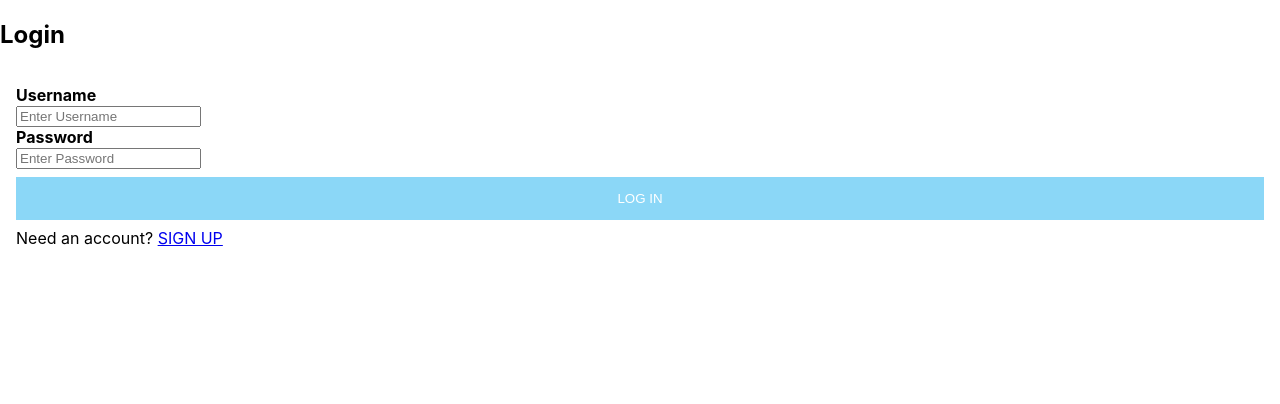
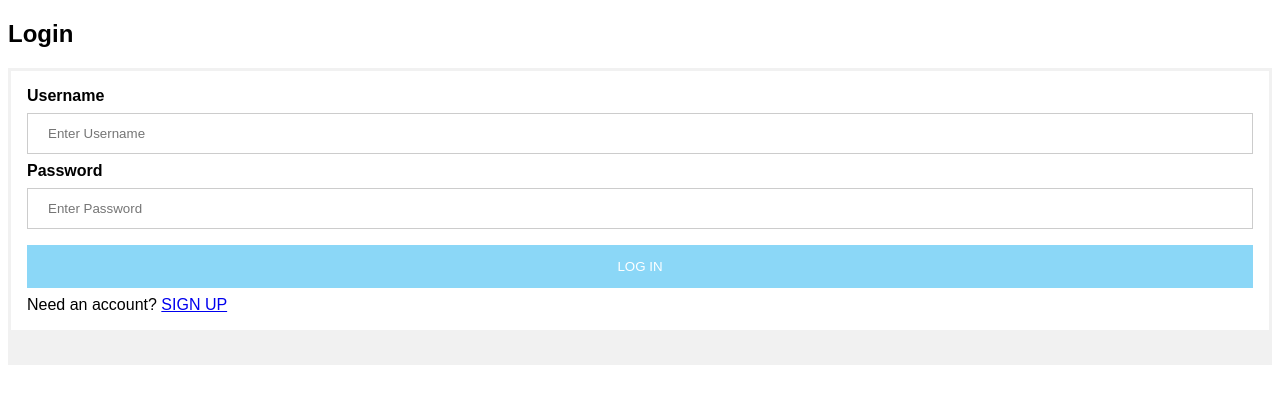
Before and after one commit to jrfreyes/react-project, a React (Create React App) app: page / in a window 1280 px wide. Shown: the top 404 px of the page. Built offline with nearby package versions, Linux system fonts and the light colour scheme.

Commit message:
Fix layout

```diff
--- a/src/components/App/App.js
+++ b/src/components/App/App.js
@@ -78,7 +78,7 @@ function PillIntake() {
 function NoMatch() {
     return (
         <div className='center'>
-            <img src='internet_404_page_not_found.png' alt='Nothing to see here' />
+            <img src='/internet_404_page_not_found.png' alt='Nothing to see here' />
         </div>
     )
 }
--- a/src/components/App/Login/Login.css
+++ b/src/components/App/Login/Login.css
@@ -1,3 +1,16 @@
+body {font-family: Arial, Helvetica, sans-serif;}
+form {border: 3px solid #f1f1f1;}
+
+input[type=text], input[type=password] {
+  width: 100%;
+  padding: 12px 20px;
+  margin: 8px 0;
+  display: inline-block;
+  border: 1px solid #ccc;
+  box-sizing: border-box;
+}
+
+
 button {
   background-color: #8bd7f7;
   color: white;
@@ -34,6 +47,6 @@ span.psw {
 }
 
 
-.container {
-  background-color:#f1f1f1,
+.grey {
+  background-color:#f1f1f1
 }
--- a/src/components/App/Login/Login.js
+++ b/src/components/App/Login/Login.js
@@ -9,7 +9,8 @@ export default function Login( {setToken} ) {
     async function handleSubmit(e) {
         e.preventDefault();
         console.log(username+password);
-        setToken({token: 'Hello'});
+        // for now maybe just use LocalStorage as database analogue
+        setToken({token: 'Hello'}); // Token should be taken from a server ideally
     }
     return (
         <div className="Login">
@@ -32,7 +33,7 @@ export default function Login( {setToken} ) {
                 </label>
             </div>
 
-            <div className="container">
+            <div className="container grey">
 
             </div>
             </form>
--- a/src/components/App/useToken.js
+++ b/src/components/App/useToken.js
@@ -2,7 +2,7 @@ import { useState } from "react";
 
 export default function useToken() {
     const getToken = () => {
-        const tokenString = sessionStorage.getItem('token');
+        const tokenString = localStorage.getItem('token');
         const userToken = JSON.parse(tokenString);
         return userToken?.token;
     }
@@ -10,7 +10,7 @@ export default function useToken() {
     const [token, setToken] = useState(getToken());
 
     const saveToken = userToken => {
-        sessionStorage.setItem('token', JSON.stringify(userToken));
+        localStorage.setItem('token', JSON.stringify(userToken));
         setToken(userToken.token);
         console.log(userToken.token);
     }
--- a/src/index.css
+++ b/src/index.css
@@ -1,5 +1,4 @@
 body {
-  margin: 0;
   font-family: -apple-system, BlinkMacSystemFont, 'Segoe UI', 'Roboto', 'Oxygen',
     'Ubuntu', 'Cantarell', 'Fira Sans', 'Droid Sans', 'Helvetica Neue',
     sans-serif;
```
